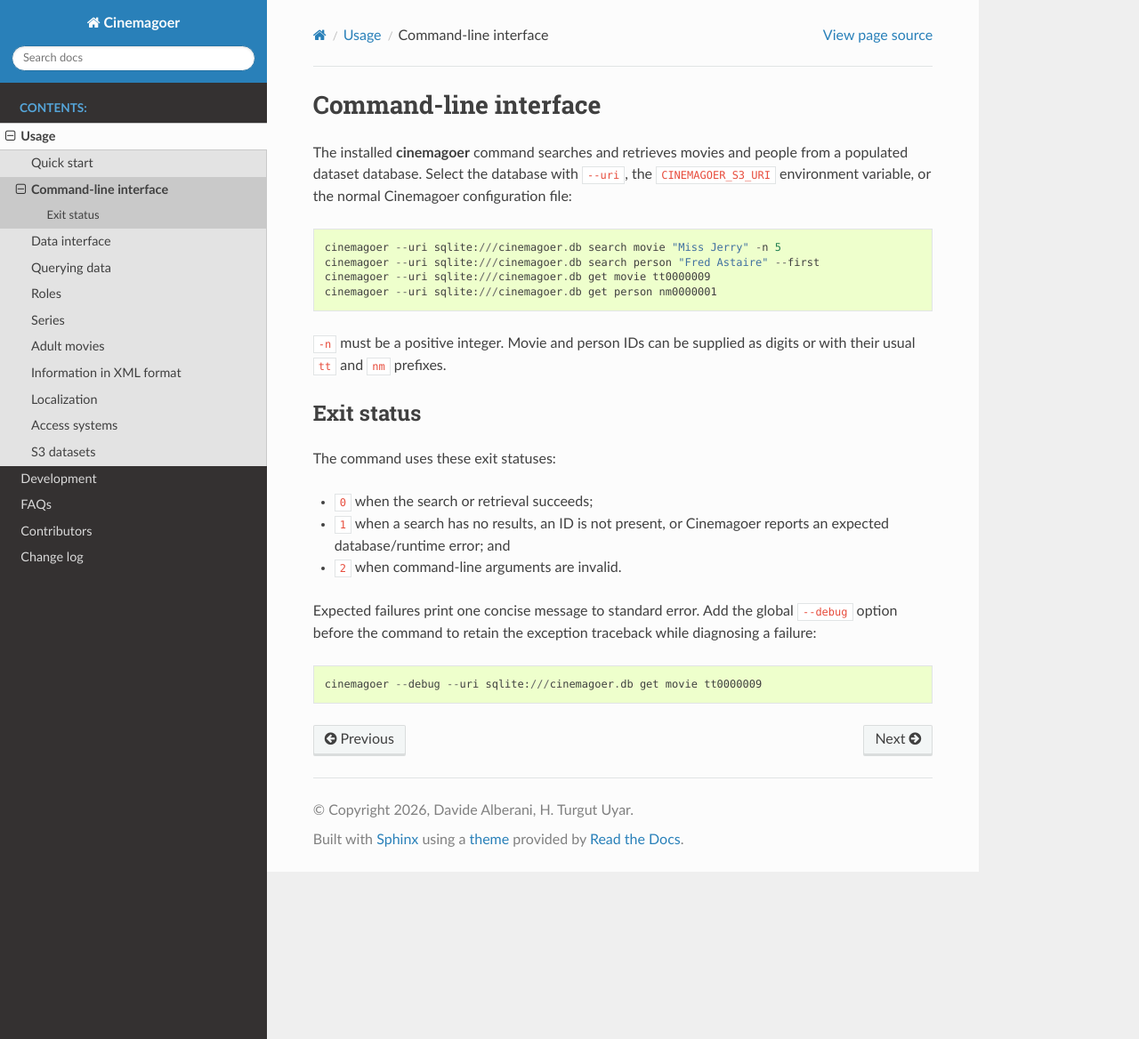
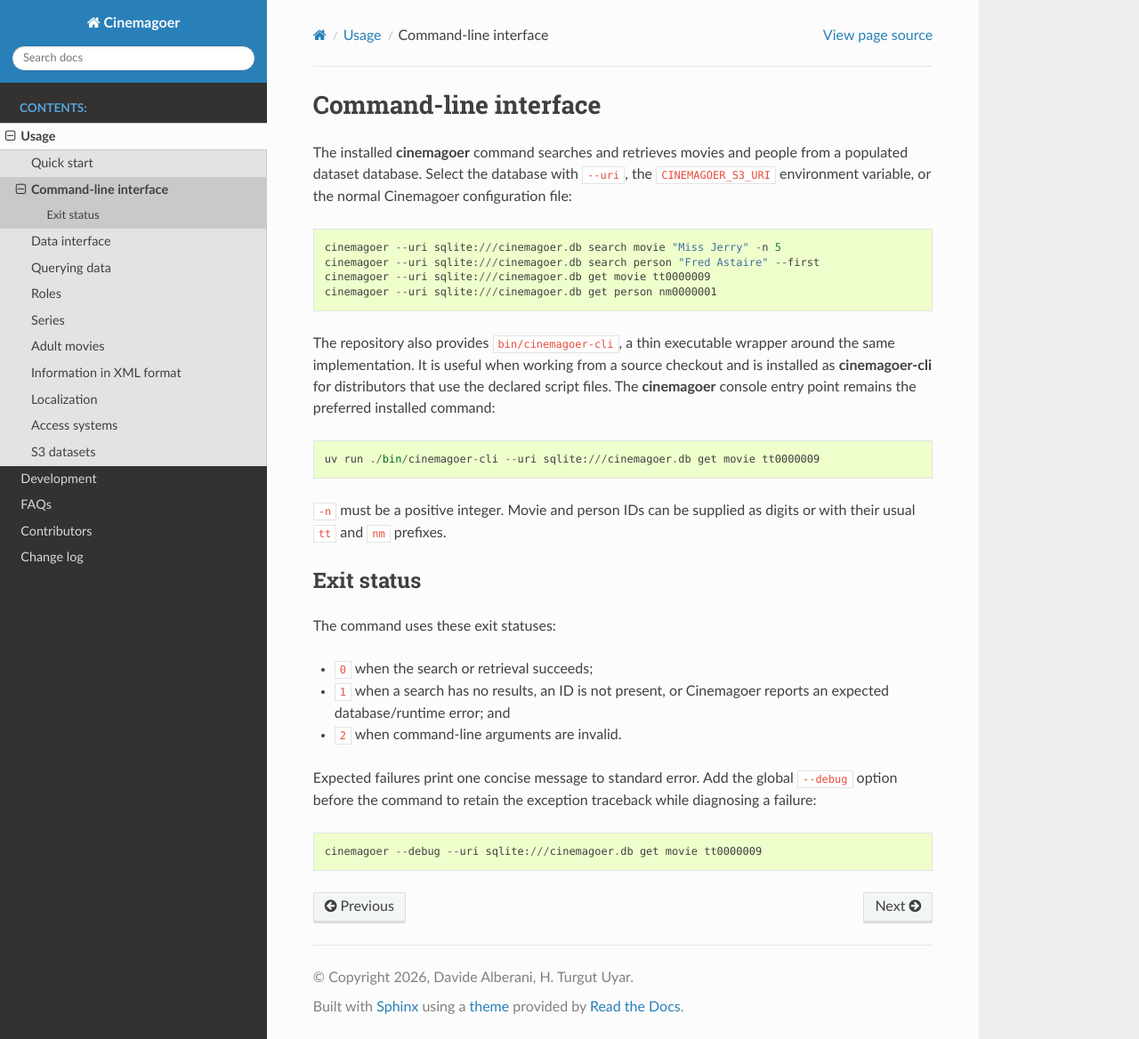
Before and after one commit to cinemagoer/cinemagoer, a Sphinx documentation site: the page built from docs/usage/cli.rst, in a window 1280 px wide and 1168 px high. Shown: the whole window at 89% size. Built offline with Sphinx 7.4.7 and the Read the Docs theme 3.1.0, drawn with Linux system fonts in a browser that asks for light colours.

Commit message:
introduce the bin/cinemagoer-cli wrapper

```diff
--- a/CHANGELOG.txt
+++ b/CHANGELOG.txt
@@ -21,6 +21,8 @@
   - make the ``cinemagoer`` CLI report no-result and expected database errors
     without tracebacks, validate positive result counts and IMDb IDs, and add
     an opt-in ``--debug`` traceback mode
+  - add a packaged ``bin/cinemagoer-cli`` executable that delegates to the
+    same CLI implementation as the preferred ``cinemagoer`` entry point
 
 * What's new in release 2026.08.20 (The Life of Chuck)
 
--- a/docs/usage/cli.rst
+++ b/docs/usage/cli.rst
@@ -10,6 +10,14 @@
   cinemagoer --uri sqlite:///cinemagoer.db search person "Fred Astaire" --first
   cinemagoer --uri sqlite:///cinemagoer.db get movie tt0000009
   cinemagoer --uri sqlite:///cinemagoer.db get person nm0000001
+
+The repository also provides :file:`bin/cinemagoer-cli`, a thin executable
+wrapper around the same implementation. It is useful when working from a
+source checkout and is installed as :command:`cinemagoer-cli` for distributors
+that use the declared script files. The :command:`cinemagoer` console entry
+point remains the preferred installed command::
+
+  uv run ./bin/cinemagoer-cli --uri sqlite:///cinemagoer.db get movie tt0000009
 
 ``-n`` must be a positive integer. Movie and person IDs can be supplied as
 digits or with their usual ``tt`` and ``nm`` prefixes.
--- a/pyproject.toml
+++ b/pyproject.toml
@@ -80,6 +80,7 @@
 [tool.setuptools]
 include-package-data = false
 script-files = [
+    "bin/cinemagoer-cli",
     "bin/s32cinemagoer.py",
     "bin/download-from-s3",
     "bin/s3-reduce",
```
Also changed, not shown: 2 other files.
